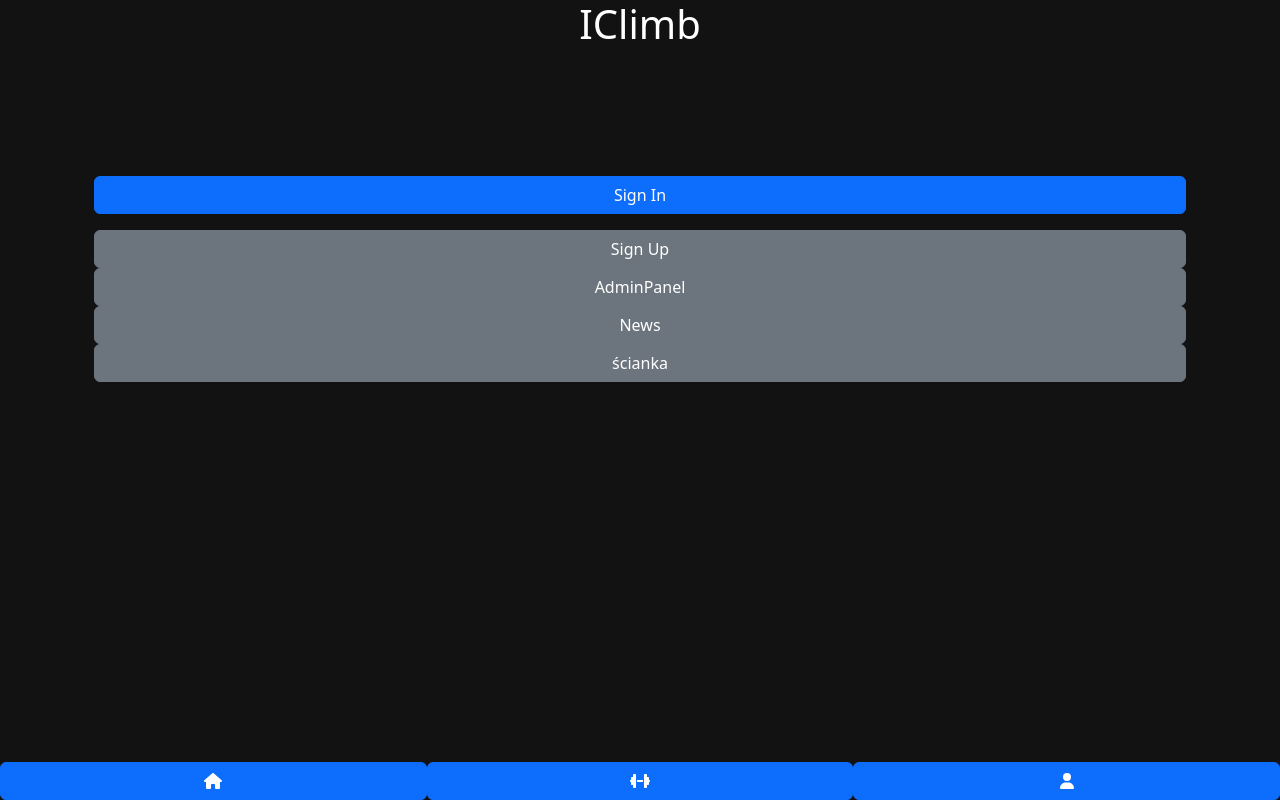
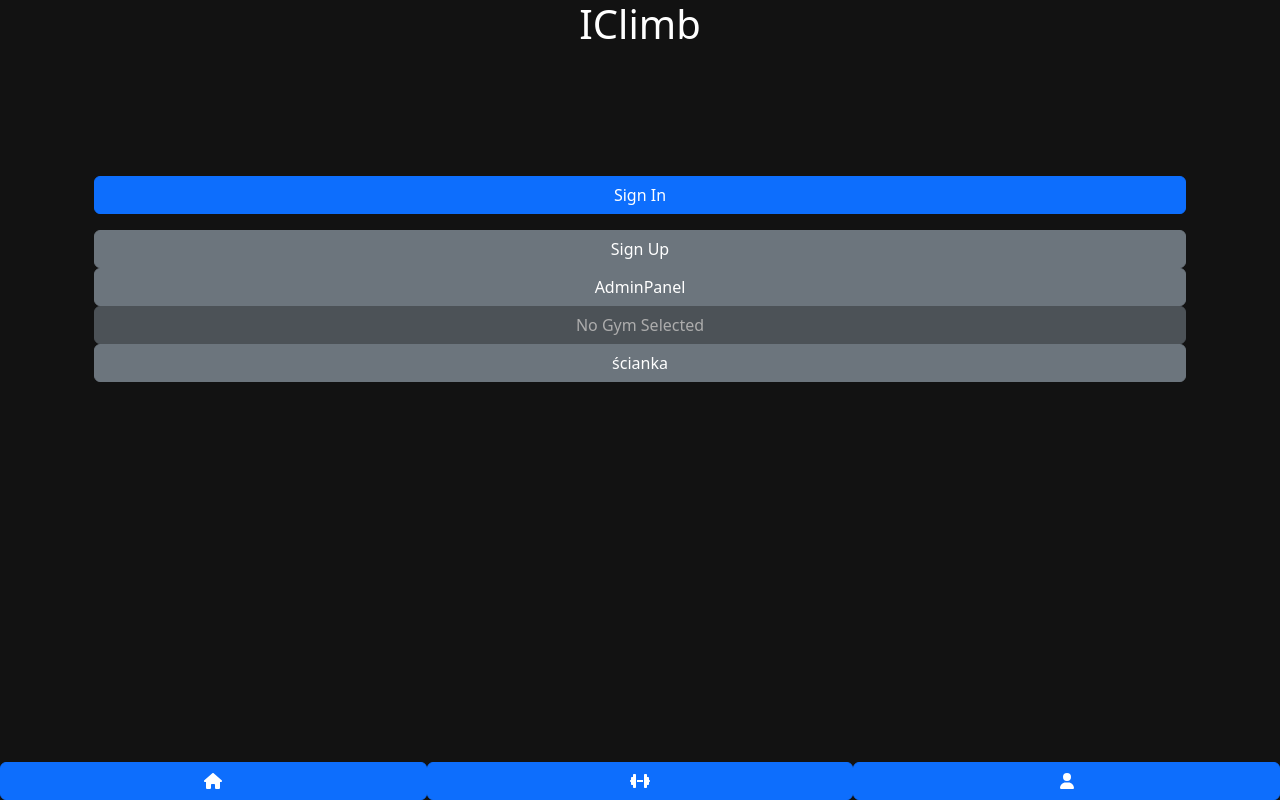
Before and after one commit to Lucius17/IClimb-client, a React (Vite) app: page / in a window 1280 px wide. Built offline with nearby package versions, Linux system fonts and the light colour scheme; no server answers.

Commit message:
displaying news from currentlu choosen gym

```diff
--- a/src/components/Menu.jsx
+++ b/src/components/Menu.jsx
@@ -5,6 +5,7 @@ import { faHouse,faDumbbell,faUser } from '@fortawesome/free-solid-svg-icons'
 
 
 export default function Menu() {
+
   return (
 
     <div className="fixed-bottom">
--- a/src/components/Unsigned.jsx
+++ b/src/components/Unsigned.jsx
@@ -1,9 +1,25 @@
-import React from 'react';
+import React, { useState, useEffect } from 'react';
 import { Link } from 'react-router-dom';
+import api from '/src/api.js';  // Ensure this path is correct
 import Menu from './Menu';
 
 function Unsigned() {
+    const [gymId, setGymId] = useState(null);
 
+    useEffect(() => {
+        const fetchUserGym = async () => {
+            try {
+                const response = await api.get('/auth/me');
+                if (response.data?.gym?._id) {
+                    setGymId(response.data.gym._id);
+                }
+            } catch (error) {
+                console.error('Failed to fetch gym ID:', error);
+            }
+        };
+
+        fetchUserGym();
+    }, []);
 
   return (
     <div className="container text-center">
@@ -16,7 +32,11 @@ function Unsigned() {
       <Link to="/login" className="btn btn-primary mb-3 w-100">Sign In</Link>
       <Link to="/signup" className="btn btn-secondary w-100">Sign Up</Link>
       <Link to="/superadmin" className="btn btn-secondary w-100">AdminPanel</Link>
-      <Link to="/news" className="btn btn-secondary w-100">News</Link>
+        {gymId ? (
+            <Link to={`/news/${gymId}`} className="btn btn-secondary w-100">News</Link>
+        ) : (
+            <button className="btn btn-secondary w-100" disabled>No Gym Selected</button>
+        )}
       <Link to="/wall/1" className="btn btn-secondary w-100">ścianka</Link>
 
 
```
